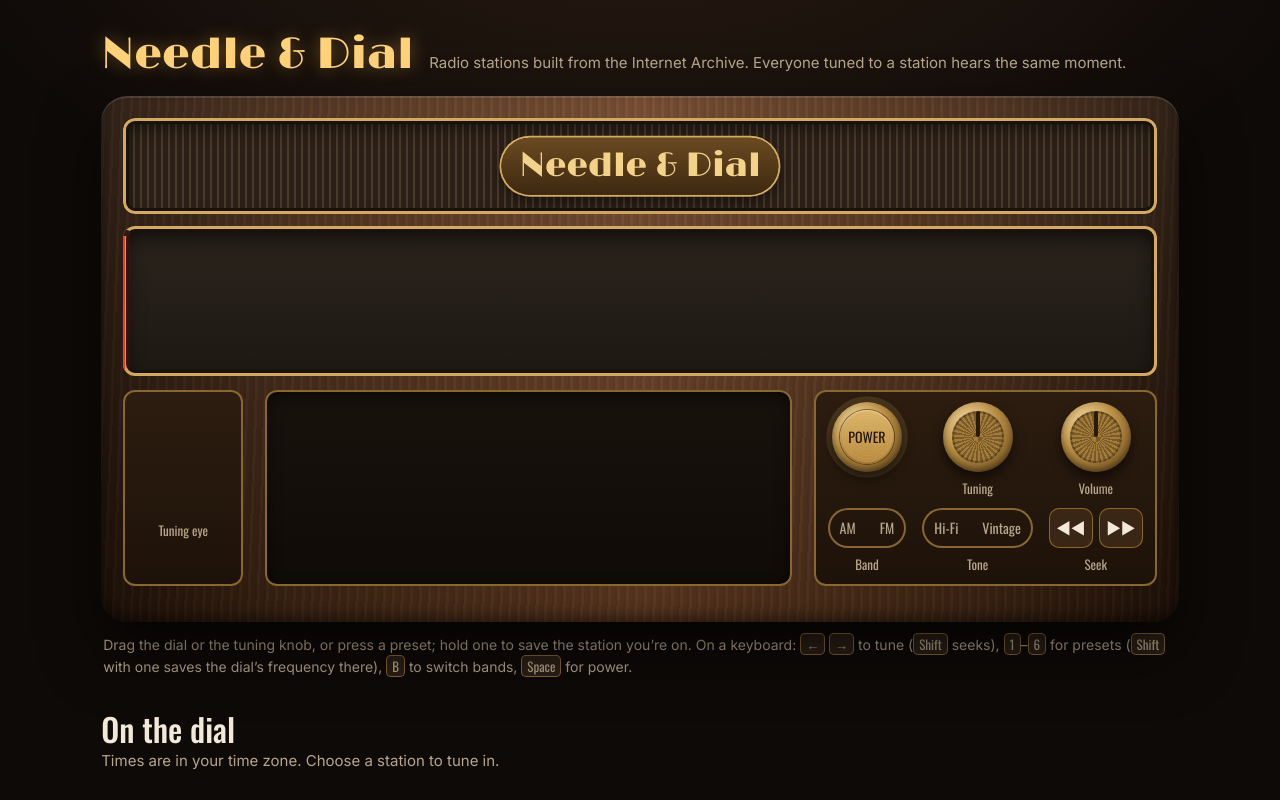
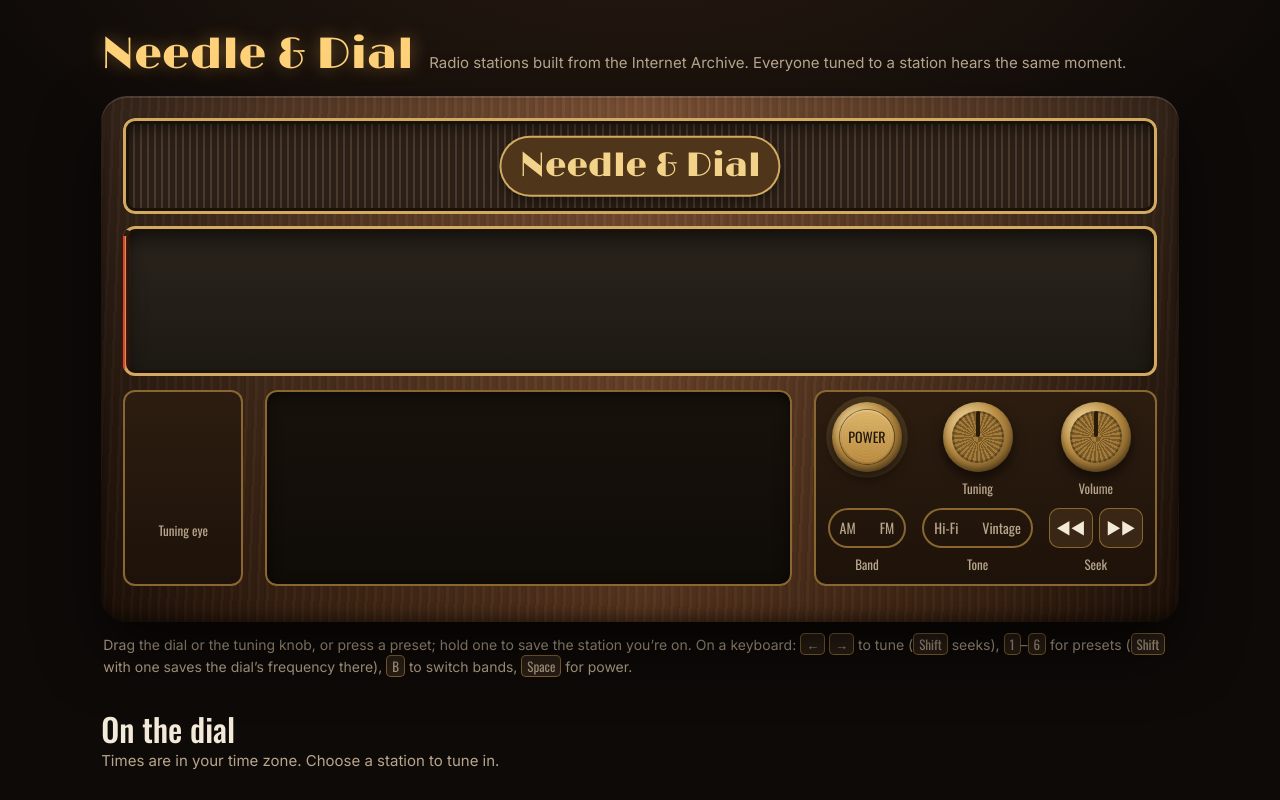
Before and after one commit to mattforney/needle-and-dial, a website: page src/index.template.html in a window 1280 px wide. Shown: the top 800 px of the page. Drawn offline with nearby package versions, Linux system fonts and the light colour scheme.

Commit message:
Faceplate: the nameplate in one flat colour, the middle of its old gradient
A gloss gradient on the pill read as a web button; flat, it reads as an enamelled
plate in its brass rim, like the flat power button beside it.

Co-Authored-By: Claude Opus 5.5 <noreply@anthropic.com>
Claude-Session: https://claude.ai/code/session_01WFt22rcaV37e8QSvY4GJKz

```diff
--- a/src/index.template.html
+++ b/src/index.template.html
@@ -35,7 +35,7 @@ header.top{display:flex;align-items:baseline;gap:16px;flex-wrap:wrap;margin-bott
   background:repeating-linear-gradient(90deg,#2b2017 0 3px,#4a3a2c 3px 5px,#2b2017 5px 7px),linear-gradient(#3b2e22,#2a2018);
   box-shadow:inset 0 0 0 3px var(--brass),inset 0 0 0 6px #1a120a,inset 0 8px 18px rgba(0,0,0,.6)}
 .badge{white-space:nowrap;position:absolute;left:50%;top:50%;transform:translate(-50%,-50%);font-family:Limelight,Georgia,serif;font-size:clamp(20px,3.4vw,34px);color:#f3d38a;padding:2px 18px;border-radius:999px;
-  background:linear-gradient(#6b4a22,#3d2810);box-shadow:0 0 0 2px var(--brass),0 6px 14px rgba(0,0,0,.5);white-space:nowrap}
+  background:#4f3519;box-shadow:0 0 0 2px var(--brass),0 6px 14px rgba(0,0,0,.5);white-space:nowrap}
 .dial{position:relative;margin-top:12px;height:clamp(120px,15vw,150px);border-radius:12px;overflow:hidden;cursor:ew-resize;touch-action:none;
   background:linear-gradient(180deg,#2a241c,#1d1913);box-shadow:inset 0 0 0 3px var(--brass),inset 0 0 0 6px #1a120a,inset 0 10px 22px rgba(0,0,0,.7);transition:background .8s}
 .radio[data-on="true"] .dial{background:radial-gradient(120% 140% at 50% 50%,var(--glass-hot) 0%,var(--glass) 45%,#d9b878 100%)}
```
